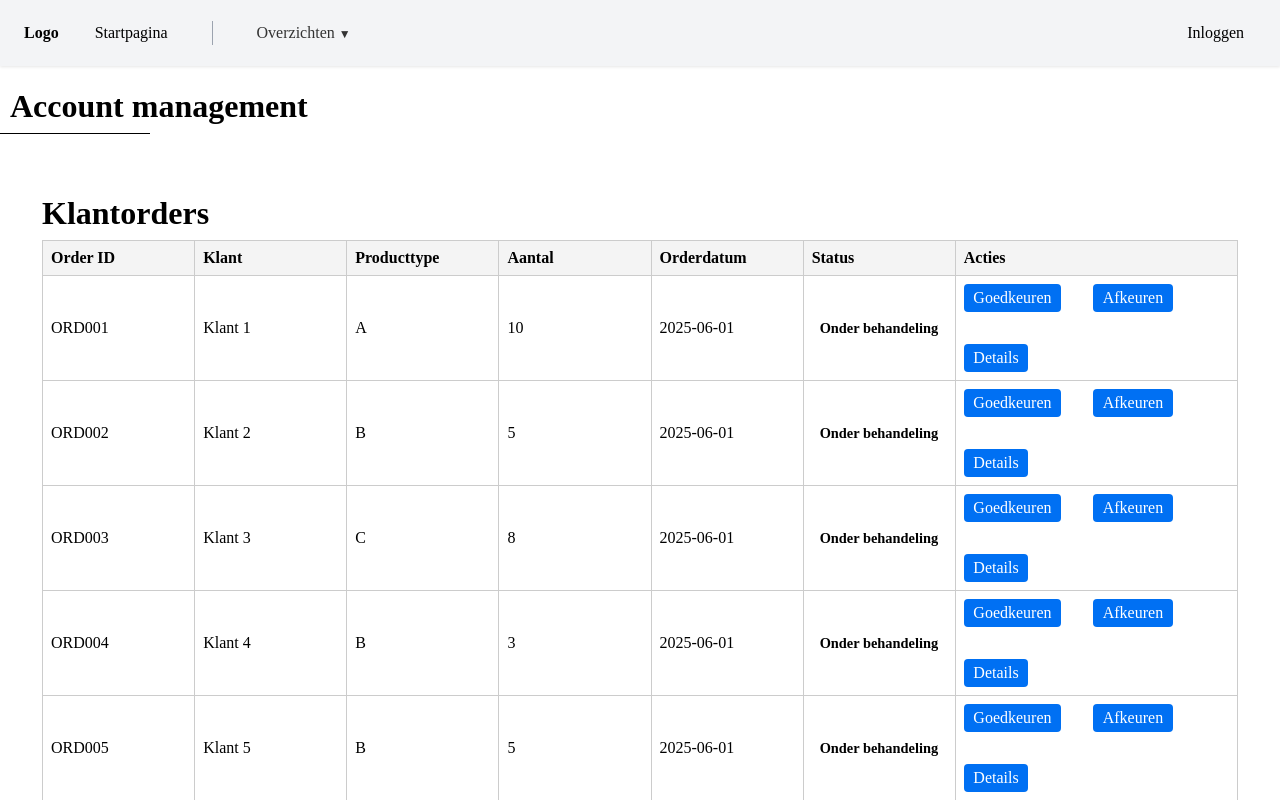
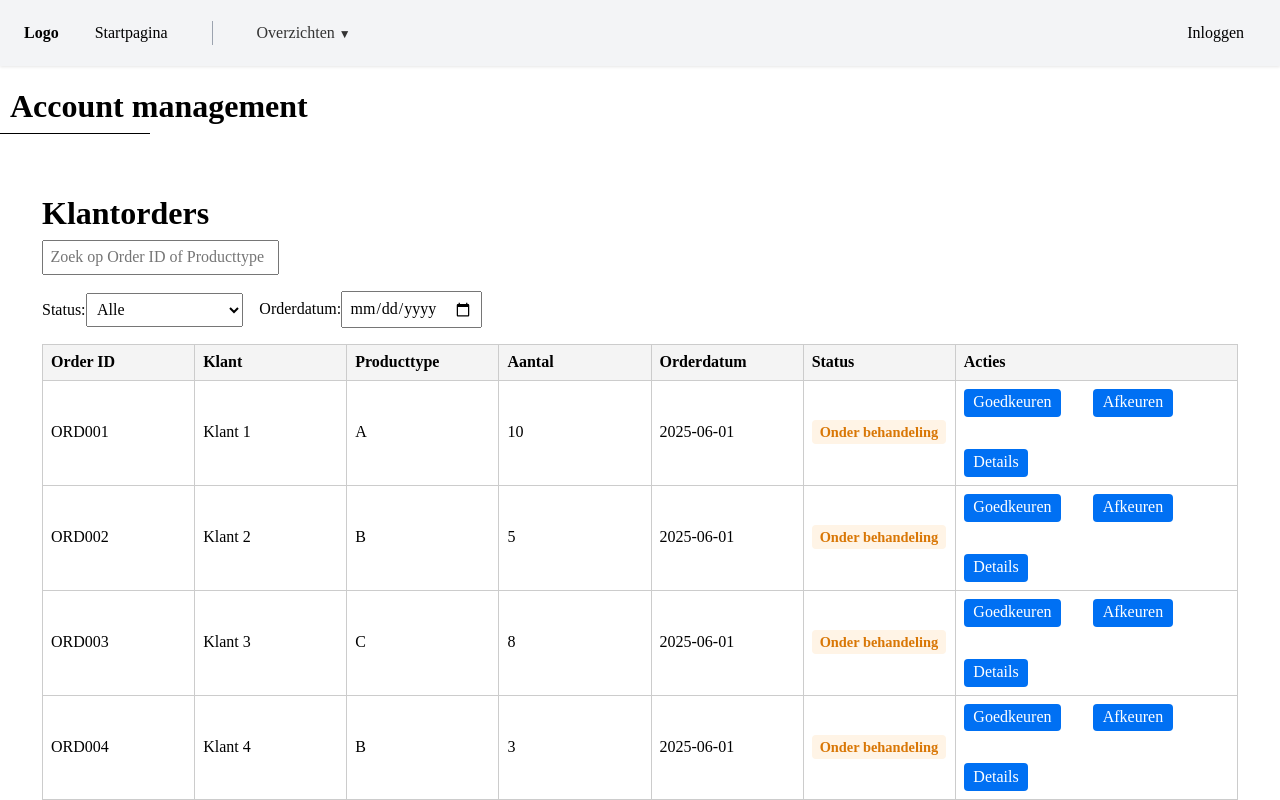
Before and after one commit to ZuydUniversity/2425-B2C6-B2B-2-Frontend, a Next.js app: page /account-management in a window 1280 px wide. Shown: the top 800 px of the page. Built offline with nearby package versions, Linux system fonts and the light colour scheme.

Commit message:
account-management-page 0.2: added searbar and filters, changed styling a bit

```diff
--- a/src/pages/account-management.tsx
+++ b/src/pages/account-management.tsx
@@ -35,6 +35,12 @@ const AccountManagementPage: React.FC = () => {
     );
   };
 
+  const [filters, setFilters] = useState({
+    searchTerm: "",
+    orderdatum: "",
+    status: "",
+  });
+
   return (
     <div>
       <div className={styles.title}>
@@ -45,10 +51,59 @@ const AccountManagementPage: React.FC = () => {
       <div className={styles.page}>
         <div className={styles.title}>
           <h1>Klantorders</h1>
+
+          <div className={styles.searchbar}>
+            <input
+              type="text"
+              placeholder="Zoek op Order ID of Producttype"
+              value={filters.searchTerm}
+              onChange={(e) =>
+                setFilters((prev) => ({
+                  ...prev,
+                  searchTerm: e.target.value,
+                }))
+              }
+            />
+          </div>
+
+          <div className={styles.filters}>
+            <label>
+              Status:
+              <select
+                value={filters.status}
+                onChange={(e) =>
+                  setFilters((prev) => ({
+                    ...prev,
+                    status: e.target.value,
+                  }))
+                }
+              >
+                <option value="">Alle</option>
+                {Object.values(AccountStatus).map((status) => (
+                  <option key={status} value={status}>
+                    {status}
+                  </option>
+                ))}
+              </select>
+            </label>
+
+            <label>
+              Orderdatum:
+              <input
+                type="date"
+                value={filters.orderdatum}
+                onChange={(e) =>
+                  setFilters((prev) => ({
+                    ...prev,
+                    leverdatum: e.target.value,
+                  }))
+                }
+              />
+            </label>
+          </div>
         </div>
 
         <div className={styles.tablesContainer}>
-          <div className={styles.tableWrapper}>
           <table className={styles.table}>
             <thead>
               <tr>
@@ -62,7 +117,27 @@ const AccountManagementPage: React.FC = () => {
               </tr>
             </thead>
             <tbody>
-                {orders.map((order) => (
+              {orders
+                .filter((order) => {
+                  const matchesSearchTerm =
+                    filters.searchTerm === "" ||
+                    order.orderId
+                      .toLowerCase()
+                      .includes(filters.searchTerm.toLowerCase()) ||
+                    order.productType
+                      .toLowerCase()
+                      .includes(filters.searchTerm.toLowerCase());
+
+                  const matchesStatus =
+                    filters.status === "" || order.status === filters.status;
+
+                  const matchesDate =
+                    filters.orderdatum === "" ||
+                    order.orderdatum === filters.orderdatum;
+
+                  return matchesSearchTerm && matchesStatus && matchesDate;
+                })
+                .map((order) => (
                   <tr key={order.orderId}>
                     <td>{order.orderId}</td>
                     <td>{order.klantnaam}</td>
@@ -110,7 +185,6 @@ const AccountManagementPage: React.FC = () => {
                 ))}
             </tbody>
           </table>
-          </div>
         </div>
 
         {selectedOrder && (
--- a/src/pages/accountmanager.module.scss
+++ b/src/pages/accountmanager.module.scss
@@ -53,17 +53,17 @@
   font-size: 0.9rem;
 }
 
-.inproductie {
-  background-color: #e6f7ff;
-  color: #0070f3;
-}
-
-.afgerond {
-  background-color: #e6ffed;
+.goedgekeurd {
+  background-color: #e6ffe9;
   color: #008000;
 }
 
-.wachtenoponderdelen {
+.afgekeurd {
+  background-color: #ffe6e6;
+  color: #ff0000;
+}
+
+.onderbehandeling {
   background-color: #fff4e6;
   color: #d97706;
 }
@@ -79,38 +79,6 @@
   &:hover {
     background-color: #005ac1;
   }
-}
-
-.dropdown {
-  position: relative;
-  display: inline-block;
-}
-
-.dropdownMenu {
-  position: absolute;
-  top: 100%;
-  left: 0;
-  background-color: white;
-  border: 1px solid #ccc;
-  width: max-content;
-  z-index: 9999;
-  padding: 0;
-  margin: 0;
-  list-style: none;
-  box-shadow: 0 4px 8px rgba(0, 0, 0, 0.1);
-}
-
-.dropdownLink {
-  padding: 0.5rem 1rem;
-  cursor: pointer;
-}
-
-.dropdownLink:hover {
-  background-color: #f0f0f0;
-}
-
-.dropdownContainer {
-  position: relative;
 }
 
 .modalOverlay {
@@ -135,26 +103,12 @@
   box-shadow: 0 2px 10px rgba(0, 0, 0, 0.2);
 }
 
-.problemModal {
-  background: white;
-  padding: 2rem;
-  border-radius: 1rem;
-  max-width: 90%;
-  box-shadow: 0 2px 10px rgba(0, 0, 0, 0.2);
-}
-
 .modalContent {
   display: flex;
   gap: 2rem;
   margin-top: 1rem;
   align-items: flex-start;
   flex-wrap: wrap;
-}
-
-.modalButtons {
-  display: flex;
-  justify-content: flex-start;
-  gap: 1.8rem;
 }
 
 .details {
@@ -172,37 +126,6 @@
   border-radius: 0.5rem;
 }
 
-.problemButton {
-  background-color: #0070f3;
-  color: white;
-  padding: 0.3rem 0.6rem;
-  border: none;
-  border-radius: 4px;
-  cursor: pointer;
-  float: right;
-  margin-right: 10px;
-
-  &:hover {
-    background-color: #005ac1;
-  }
-}
-
-.filters {
-  display: flex;
-  gap: 1rem;
-  margin-bottom: 0.5rem;
-  align-items: center;
-}
-
-.textArea {
-  width: 100%;
-  height: 6rem;
-  resize: vertical;
-  margin-bottom: 1rem;
-  padding: 0.5rem;
-  font-size: 1rem;
-}
-
 .buttonContainer {
   display: flex;
   gap: 2rem;
@@ -216,3 +139,30 @@
 .buttonColumn {
   width: 200px;
 }
+
+.searchbar {
+  display: flex;
+  padding-left: 10px;
+  align-items: center;
+  margin-bottom: 1rem;
+}
+
+.searchbar input {
+  padding: 0.4rem;
+  font-size: 1rem;
+  width: 220px;
+}
+
+.filters {
+  padding-left: 10px;
+  display: flex;
+  gap: 1rem;
+  align-items: center;
+  margin-bottom: 1rem;
+}
+
+.filters input,
+.filters select {
+  padding: 0.4rem;
+  font-size: 1rem;
+}
```
Lines whose indentation alone changed are shown as unchanged.
